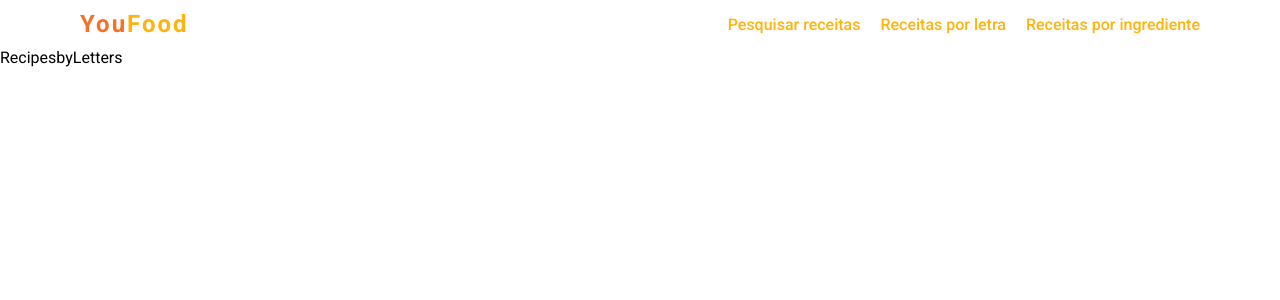
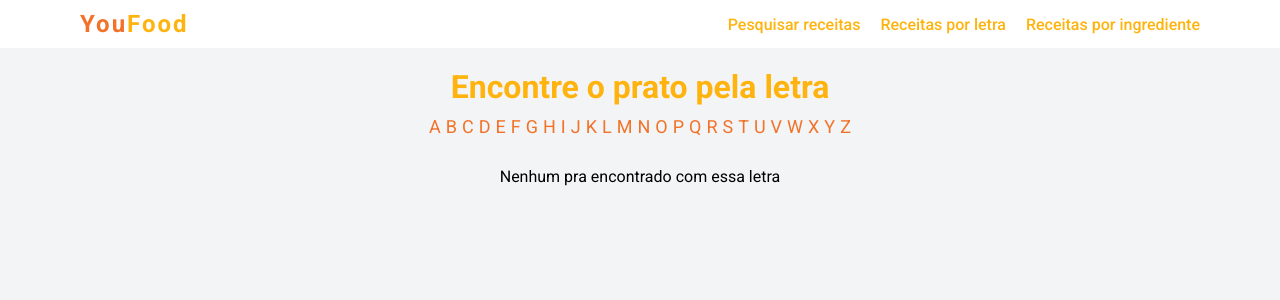
Before and after one commit to Adrianodbs/Food-recipes, a React (Vite) app: page /letter in a window 1280 px wide. Shown: the top 300 px of the page. Built offline with nearby package versions, Linux system fonts and the light colour scheme.

Commit message:
Feat; create page recipes by letter

```diff
--- a/src/pages/RecipesbyLetters/index.tsx
+++ b/src/pages/RecipesbyLetters/index.tsx
@@ -1,3 +1,59 @@
+import { useState } from 'react'
+import { alphabet } from '../../utils/alphabet'
+import * as C from './style'
+import apiData from '../../services/api'
+import MealProps from '../../interfaces/MealProps'
+import FoodCard from '../../components/FoodCard'
+
 export default function RecipesbyLetters() {
-  return <div>RecipesbyLetters</div>
+  const [recipes, setRecipes] = useState<MealProps[]>([])
+
+  const fetchRecipesByLetter = async (letter: string) => {
+    try {
+      const response = await apiData.get(`search.php?f=${letter}`)
+      const getMeals: MealProps[] =
+        response.data.meals?.map((meal: any) => ({
+          idMeal: meal.idMeal,
+          strMealThumb: meal.strMealThumb,
+          strMeal: meal.strMeal,
+          strArea: meal.strArea,
+          youtubeUrl: meal.strYoutube
+        })) ?? []
+      setRecipes(getMeals)
+    } catch (error) {
+      console.error('Error fetching recipes: ', error)
+    }
+  }
+
+  const handleLetterClick = (letter: string) => {
+    fetchRecipesByLetter(letter)
+  }
+
+  return (
+    <C.Container>
+      <h1>Encontre o prato pela letra</h1>
+      <C.LetterList>
+        {alphabet.map(l => (
+          <li key={l} onClick={() => handleLetterClick(l)}>
+            {l}
+          </li>
+        ))}
+      </C.LetterList>
+      <C.Content>
+        {recipes.length > 0 ? (
+          recipes.map(meal => (
+            <FoodCard
+              key={meal.idMeal}
+              image={meal.strMealThumb}
+              title={meal.strMeal}
+              nationality={meal.strArea}
+              youtubeUrl={meal.youtubeUrl}
+            />
+          ))
+        ) : (
+          <p>Nenhum pra encontrado com essa letra</p>
+        )}
+      </C.Content>
+    </C.Container>
+  )
 }
--- a/src/pages/RecipesbyLetters/style.ts
+++ b/src/pages/RecipesbyLetters/style.ts
@@ -1,3 +1,40 @@
 import styled from "styled-components";
 
-export const Container = styled.div``
+export const Container = styled.div`
+  display: flex;
+  flex-direction: column;
+  justify-content: flex-start;
+  align-items: center;
+  background-color: #F3F4F6;
+  min-height: calc(100vh - 48px);
+
+  h1{
+    color: var(--primary);
+    margin: 20px 0 10px;
+  }
+`
+
+export const LetterList = styled.ul`
+  display: flex;
+  list-style: none;
+  gap: 5px;
+
+  li{
+    cursor: pointer;
+    color: var(--secondary);
+    font-size: 18px;
+
+    &:hover{
+      color: var(--primary);
+      transform: scale(1.15);
+    }
+  }
+`
+
+export const Content = styled.div`
+  display: flex;
+  flex-wrap: wrap;
+  justify-content: center;
+  gap: 20px;
+  margin-top: 30px;
+`
--- /dev/null
+++ b/src/utils/alphabet.ts
@@ -0,0 +1,4 @@
+export const alphabet = [
+  'A', 'B', 'C', 'D', 'E', 'F', 'G', 'H', 'I', 'J', 'K', 'L', 'M',
+  'N', 'O', 'P', 'Q', 'R', 'S', 'T', 'U', 'V', 'W', 'X', 'Y', 'Z'
+];
```
